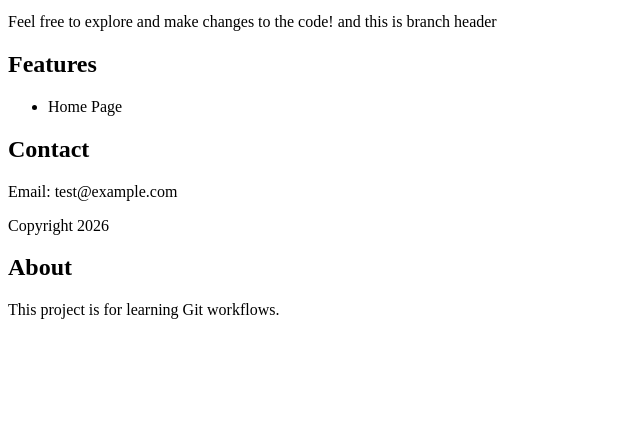
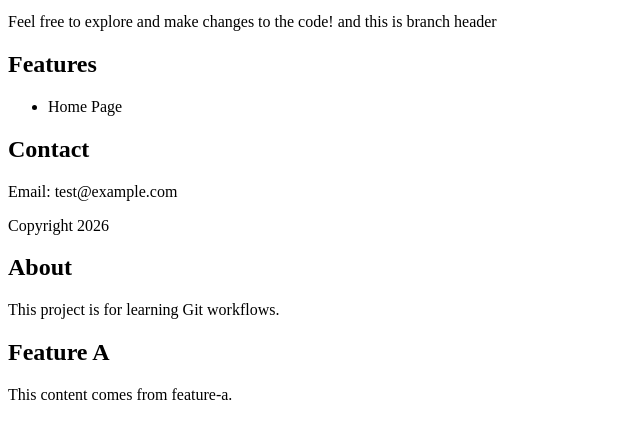
Before and after one commit to Bugbuster2004/Test-Ac, a plain HTML site: page index.html in a window 1280 px wide. Shown: the part 101-540 px from the top of the page, without its empty margins (0-640 px from the left). Drawn offline with Linux system fonts and the light colour scheme.

Commit message:
Added feature A

```diff
--- a/index.html
+++ b/index.html
@@ -24,5 +24,9 @@
     <h2>About</h2>
     <p>This project is for learning Git workflows.</p>
 </section>
+<section>
+    <h2>Feature A</h2>
+    <p>This content comes from feature-a.</p>
+</section>
 </body>
 </html>
```
